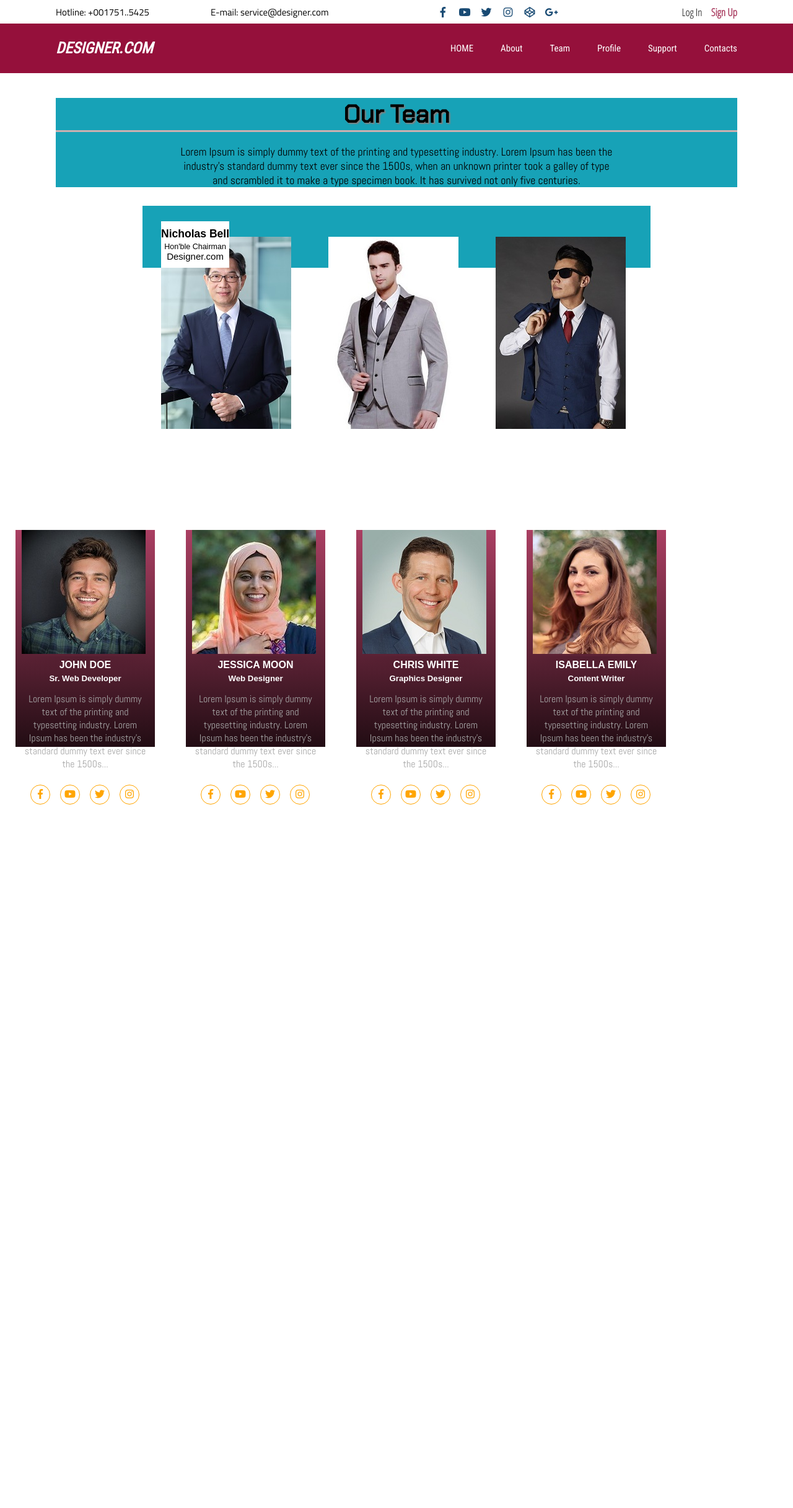
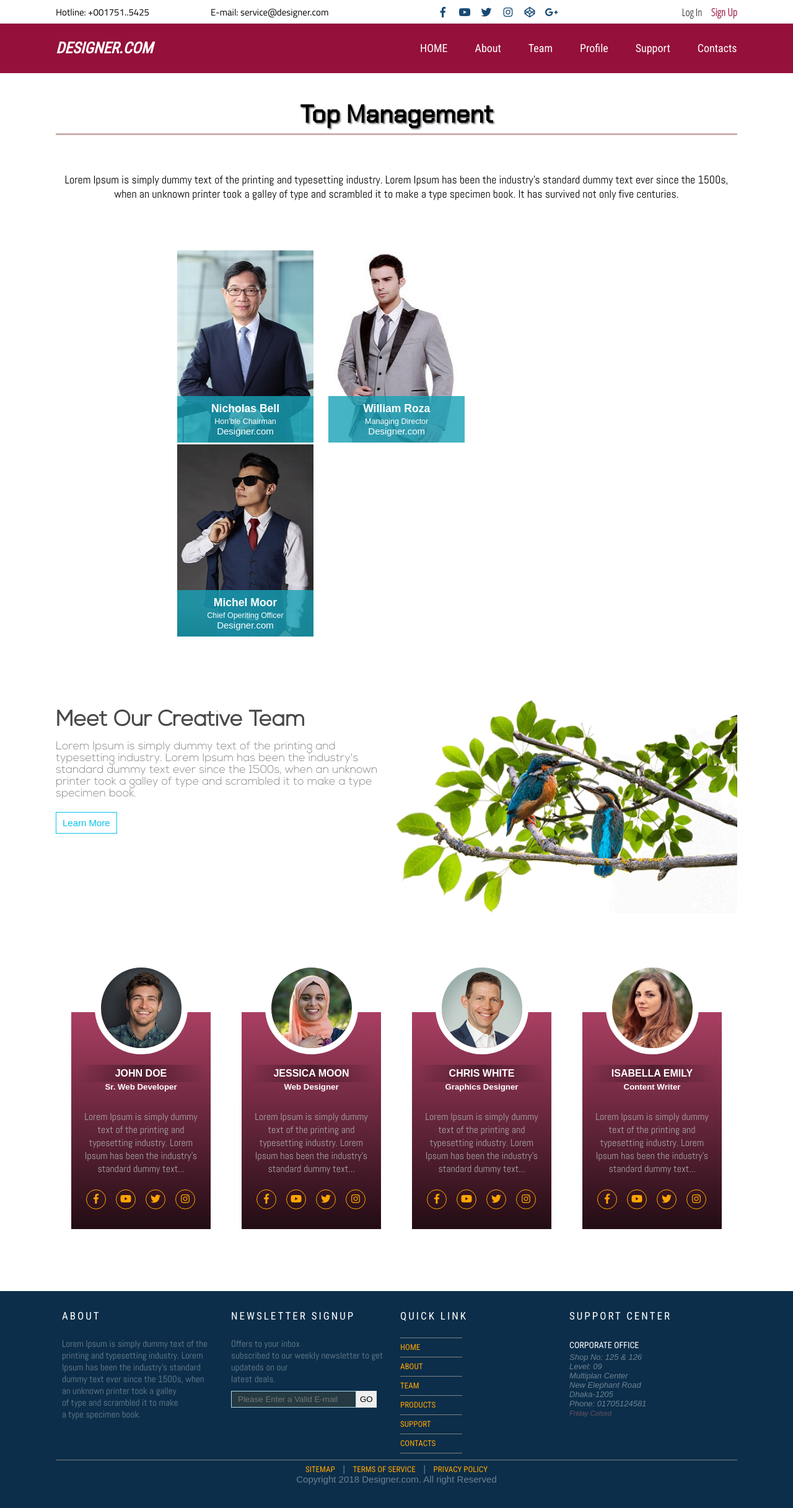
Before and after one commit to sayed363/Multi-page-admin-theme, a plain HTML site: page team.html in a window 1280 px wide. Shown: the whole page at 62% size. Before the commit the page ends 1355 px from the top, so only its background shows below. Drawn offline with Linux system fonts and the light colour scheme; a web font is replaced by a local one.

Commit message:
last changed added

```diff
--- a/css/custom.css
+++ b/css/custom.css
@@ -141,7 +141,7 @@ h1,h2,h3,h4,h5,h6{
 	list-style-type:none;
 	margin-left:160px;
 	position:absolute;
-	left:55px;
+	left:6px;
 }
 #menu ul li{
 	height:80px;
@@ -157,6 +157,8 @@ h1,h2,h3,h4,h5,h6{
 	font-family:'roboto condensed', sans-serif;
 	line-height:80px;
 	color:white;
+	font-size:18px;
+	font-weight:normal;
 }
 #menu ul li a:hover{
 	color:red;
@@ -538,6 +540,7 @@ h1,h2,h3,h4,h5,h6{
 	border-bottom:3px solid #ccb0b0;
 	margin-bottom:60px;
 	text-shadow:2px 2px 2px gray;
+	padding-bottom:5px;
 }
 #at_a_glance{
 	/* background-color:#e3dddd; */
@@ -582,52 +585,91 @@ h1,h2,h3,h4,h5,h6{
 /* -------------------------------------------------- */
 /* TEAM STARTED */
 /*--------------------------------------------------- */
+/* management_block */
 #team{
 	width:1100px;
 	margin: 40px auto 30px;
-	background:#17A2B7;
-}
-/* management_block started */
-#management_block {
-	/* height:350px; */
-	width: 820px;
-	margin:auto;
-	padding:50px 0px;
-	background: #17A2B7;
-	position:relative;
-}
-
-.man-identity{
-	background-color:#fff;
-	color:#000;
-	padding:10px 0px;
-	margin-top:-100px;
-	z-index:3;
-	position:absolute;
-	bottom:0px;
-}
-.management{
-	/* height:300px; */
-	/* width: 200px; */
-	margin:0px 20px 0px;
-	padding:0px 10px 10px;
-	float:left;
-	z-index:1;
 	text-align:center;
 }
+#team h3{
+	margin-bottom: 60px;
+	text-align:center;
+	font-family:'Chakra Petch', sans-serif;
+	font-size:40px;
+	text-shadow:2px 2px 2px gray;
+	border-bottom:3px solid #ccb0b0;
+	padding-bottom:5px;
+}
+#team_info{}
+#team_info p{
+	font-family:'Abel', sans-serif;
+	font-size:18px;
+	font-style:bold;
+}
+#management{width:100%;}
+.man-wrapper{margin:auto;width:728px;padding:50px 0px;}
+.man-team{height:310px;width:220px;background:#fff;display:inline-block;margin:0 10px;position:relative;cursor:pointer;transition:0.5s}
+.man-team:hover{box-shadow:0 0 10px 5px gray;transition:0.5s;}
+.man-team img{height:100%;width:100%;}
+.man-identity{text-align:center;background:#17A2B7cc;position:absolute;width:220px;padding:10px 0px;bottom:0px;color:#fff;}
 /* management_block ends */
 
+/* few-word */
+#few-word{padding:50px 0px;}
+#word-wrapper{width:1100px;margin:auto;}
+#word-wrapper .box{}
+
+#left-wrapper{width:50%;float:left;}
+@font-face{font-family:nexa-light;src:url(../fonts/Nexa-Light.ttf);}
+#left-wrapper h3{font-size:35px;margin:15px 0px;color:#4a4a4a;font-family:nexa-light;}
+#left-wrapper p{font-size:16px;font-family:nexa-light;font-size:18px;font-weight:normal;color:#878787;}
+#left-wrapper a{display:inline-block;text-decoration:none;padding:8px 10px;border:1px solid #05C2EE;margin-top:20px;transition:0.5s;color:#05C2EE;}
+#left-wrapper a:hover{background-color:#007AFF;color:#fff;border:1px solid #007AFF;transition:0.5s;}
+
+#right-wrapper{width:50%;float:right;}
+#right-wrapper img{height:350px;width:100%;}
+
+
+
+
+
+/* working team */
+#working-team{
+	clear:both;
+	height:550px;
+	width:100%;
+}
+#team-wrapper{
+	width:1100px;
+	margin:auto;
+}
 .member{
 	box-sizing:border-box;
-	padding:0px 10px;
+	padding:85px 10px;
 	background-color:black;
 	background-image: linear-gradient(to top,#AA3F6233, #AA3F62);
-	margin: 150px 25px;
+	margin: 150px 25px 100px;
 	width: 225px;
 	height: 350px;
 	float: left;
 	font-size:16px;
 	position:relative;
+	transition:0.5s;
+}
+.member:hover{
+	cursor:pointer;
+	box-shadow:0 0 10px 5px gray;transition:0.5s;
+}
+
+.member img{
+	height:130px;
+	width:130px;
+	border:10px solid #fff;
+	border-radius:50%;
+	transform:translate(-50%,-50%);
+	position:absolute;
+	left:50%;
+	top:-2%;
 }
 .member h4{
 	text-align:center;
@@ -641,16 +683,6 @@ h1,h2,h3,h4,h5,h6{
 	text-align:center;
 	color:white;
 	padding-bottom:15px;
-}
-#member_img_1{
-	height:150px;
-	width:150px;
-	border-radius:100px;
-	display:inline-block;
-	position:absolute;
-	top:850px;
-	left:188px;
-	z-index:1;
 }
 
 
@@ -679,40 +711,27 @@ h1,h2,h3,h4,h5,h6{
 }
 .member ul li a:hover{
 	color:black;
-	background-color:white;
+	background-color:transparent;
 	border-radius:50px;
 	transition:1s;
 	color:#A93E61;
 	transform:rotate(360deg);
 }
-.member ul{}
+.member p{
+	text-align: center;
+	font-family: 'Abel', sans-serif;
+	font-size: 16px;
+	color: #a7a7a7;
+	margin-top: 15px;
+}
 
-/* social media ends------------------ */
+#team-img-bottom{
+	height:100%;
+	width:100%;
+}
 
-#team h3{
-	margin-bottom:20px;
-	text-align: center;
-	font-family: 'Chakra Petch', sans-serif;
-	font-size: 40px;
-	text-shadow: 2px 2px 2px gray;
-	border-bottom: 3px solid #ccb0b0;
-}
-#team_info{
-	height:auto;
-	width:700px;
-	margin:auto;
-}
-#team_info p{
-	text-align:center;
-	font-family: 'Abel', sans-serif;
-	font-size:18px;
-}
-.member p{
-	text-align:center;
-	font-family: 'Abel', sans-serif;
-	font-size:16px;
-	color:#a7a7a7;
-}
+
+
 /* -------------------------------------------------- */
 /* TEAM ENDS */
 /*--------------------------------------------------- */
@@ -727,9 +746,9 @@ footer{
 	width: 100%;
 	box-sizing:border-box;
 	background-color:#0C2E4A;
+	clear:both;
 }
 #footer{
-	height:250px;
 	width: 1100px;
 	margin: auto;
 }
--- a/team.html
+++ b/team.html
@@ -60,7 +60,7 @@
 	</section>
 
 	<section id="team">
-		<h3>Our Team</h3>
+		<h3>Top Management</h3>
 		<div id="team_info">
 			<p>Lorem Ipsum is simply dummy text of the printing and typesetting
 			industry. Lorem Ipsum has been the industry's standard dummy text
@@ -71,28 +71,57 @@
 	</section>
 
 	<!-- Management -->
-	<section>
-		<div id="management_block">
-			<div class="management" id="chairman">
+	<section id="management">
+		<div class="man-wrapper">
+			<div class="man-team">
 				<img src="images/man1.jpg" alt="Hom'ble Chairman"/>
 				<div class="man-identity">
 					<h3>Nicholas Bell</h3>
 					<small>Hon'ble Chairman</small>
 					<p>Designer.com</p>
-
 				</div>
 			</div>
-			<div class="management" id="md">
+			<div class="man-team">
 				<img src="images/man2.jpg" alt="Hom'ble Managing Director"/>
+				<div class="man-identity">
+					<h3>William Roza</h3>
+					<small>Managing Director</small>
+					<p>Designer.com</p>
 				</div>
-			<div class="management" id="ceo">
-				<img src="images/man3.jpg" alt="Chief Operating Officer"/>
+			</div>
+			<div class="man-team">
+				<img src="images/man3.jpg" alt="Hom'ble Chairman"/>
+				<div class="man-identity">
+					<h3>Michel Moor</h3>
+					<small>Chief Operiting Officer</small>
+					<p>Designer.com</p>
+				</div>
 			</div>
 		</div>
 	</section>
 
+
+	<!-- few words -->
+	<section id="few-word">
+		<div id="word-wrapper">
+			<div id="left-wrapper" class="box">
+				<h3>Meet Our Creative Team</h3>
+				<p>Lorem Ipsum is simply dummy text of the printing and typesetting
+				industry. Lorem Ipsum has been the industry's standard dummy text
+				ever since the 1500s, when an unknown printer took a galley of type
+				and scrambled it to make a type specimen book.</p>
+				<a href="#">Learn More</a>
+			</div>
+			<div id="right-wrapper" class="box">
+				<img src="images/kingfisher.png" alt="Jackfruit Leaf Image"/>
+			</div>
+		</div>
+	</section>
+
+
 	<!-- Member Section -->
-	<section>
+	<section id="working-team">
+		<div id="team-wrapper">
 			<!-- Member-1------------- -->
 			<div class="member" id="team_member_1">
 				<img src="images/member-1.jpg" alt="John Doe"/>
@@ -100,8 +129,7 @@
 					<h4>John Doe</h4>
 					<h5>Sr. Web Developer</h5>
 					<p>Lorem Ipsum is simply dummy text of the printing and typesetting
-				industry. Lorem Ipsum has been the industry's standard dummy text
-				ever since the 1500s... </p>
+					industry. Lorem Ipsum has been the industry's standard dummy text... </p>
 					<ul>
 						<li><a href="#"><i class="fab fa-facebook-f"></i></a></li>
 						<li><a href="#"><i class="fab fa-youtube"></i></a></li>
@@ -118,8 +146,7 @@
 					<h4>Jessica Moon</h4>
 					<h5>Web Designer</h5>
 					<p>Lorem Ipsum is simply dummy text of the printing and typesetting
-				industry. Lorem Ipsum has been the industry's standard dummy text
-				ever since the 1500s... </p>
+					industry. Lorem Ipsum has been the industry's standard dummy text... </p>
 					<ul>
 						<li><a href="#"><i class="fab fa-facebook-f"></i></a></li>
 						<li><a href="#"><i class="fab fa-youtube"></i></a></li>
@@ -136,8 +163,7 @@
 					<h4>Chris White</h4>
 					<h5>Graphics Designer</h5>
 					<p>Lorem Ipsum is simply dummy text of the printing and typesetting
-				industry. Lorem Ipsum has been the industry's standard dummy text
-				ever since the 1500s... </p>
+					industry. Lorem Ipsum has been the industry's standard dummy text... </p>
 					<ul>
 						<li><a href="#"><i class="fab fa-facebook-f"></i></a></li>
 						<li><a href="#"><i class="fab fa-youtube"></i></a></li>
@@ -154,8 +180,7 @@
 					<h4>Isabella Emily</h4>
 					<h5>Content Writer</h5>
 					<p>Lorem Ipsum is simply dummy text of the printing and typesetting
-				industry. Lorem Ipsum has been the industry's standard dummy text
-				ever since the 1500s... </p>
+					industry. Lorem Ipsum has been the industry's standard dummy text... </p>
 					<ul>
 						<li><a href="#"><i class="fab fa-facebook-f"></i></a></li>
 						<li><a href="#"><i class="fab fa-youtube"></i></a></li>
@@ -164,59 +189,61 @@
 					</ul>
 				</div>
 			</div>
+		</div>
 	</section>
 
+
 	<!-- Footer -->
-	<!-- <footer> -->
-		<!-- <section id="footer"> -->
-			<!-- <div class="footer_block" id="footer_block_1"> -->
-				<!-- <h3>About</h3> -->
-				<!-- <p>Lorem Ipsum is simply dummy text of the printing and typesetting  -->
-				<!-- industry. Lorem Ipsum has been the industry's standard dummy text  -->
-				<!-- ever since the 1500s, when an unknown printer took a galley <br/>of type  -->
-				<!-- and scrambled it to make<br/> a type specimen book.</p> -->
-			<!-- </div> -->
-			<!-- <div class="footer_block" id="footer_block_2"> -->
-				<!-- <h3>newsletter signup</h3> -->
-				<!-- <p>Offers to your inbox <br/> subscribed to our weekly newsletter to get updateds on our <br/> latest deals.</p> -->
-				<!-- <input type="searchbar" placeholder="Please Enter a Valid E-mail"/><button type="button">GO</button> -->
-			<!-- </div> -->
-			<!-- <div class="footer_block" id="footer_block_3"> -->
-				<!-- <h3>quick link</h3> -->
-				<!-- <div> -->
-					<!-- <ul> -->
-						<!-- <li><a href="#">HOME</a></li> -->
-						<!-- <li><a href="#">About</a></li> -->
-						<!-- <li><a href="#">Team</a></li> -->
-						<!-- <li><a href="#">Products</a></li> -->
-						<!-- <li><a href="#">Support</a></li> -->
-						<!-- <li><a href="#">Contacts</a></li> -->
-					<!-- </ul> -->
-				<!-- </div> -->
-			<!-- </div> -->
-			<!-- <div class="footer_block" id="footer_block_4"> -->
-				<!-- <h3>Support Center</h3> -->
-				<!-- <div> -->
-					<!-- <h3 id="corporate_office">Corporate Office</h3> -->
-					<!-- <address> -->
-						<!-- Shop No: 125 &amp 126 <br/> -->
-						<!-- Level: 09 <br/> -->
-						<!-- Multiplan Center<br/> -->
-						<!-- New Elephant Road<br/> -->
-						<!-- Dhaka-1205<br/> -->
-						<!-- Phone: 01705124581<br/> -->
-						<!-- <span id="closing_day">Friday Colsed</span> -->
-					<!-- </address> -->
-				<!-- </div> -->
-				<!-- <div></div> -->
-			<!-- </div> -->
+	<footer>
+		<section id="footer">
+			<div class="footer_block" id="footer_block_1">
+				<h3>About</h3>
+				<p>Lorem Ipsum is simply dummy text of the printing and typesetting
+				industry. Lorem Ipsum has been the industry's standard dummy text
+				ever since the 1500s, when an unknown printer took a galley <br/>of type
+				and scrambled it to make<br/> a type specimen book.</p>
+			</div>
+			<div class="footer_block" id="footer_block_2">
+				<h3>newsletter signup</h3>
+				<p>Offers to your inbox <br/> subscribed to our weekly newsletter to get updateds on our <br/> latest deals.</p>
+				<input type="searchbar" placeholder="Please Enter a Valid E-mail"/><button type="button">GO</button>
+			</div>
+			<div class="footer_block" id="footer_block_3">
+				<h3>quick link</h3>
+				<div>
+					<ul>
+						<li><a href="#">HOME</a></li>
+						<li><a href="#">About</a></li>
+						<li><a href="#">Team</a></li>
+						<li><a href="#">Products</a></li>
+						<li><a href="#">Support</a></li>
+						<li><a href="#">Contacts</a></li>
+					</ul>
+				</div>
+			</div>
+			<div class="footer_block" id="footer_block_4">
+				<h3>Support Center</h3>
+				<div>
+					<h3 id="corporate_office">Corporate Office</h3>
+					<address>
+						Shop No: 125 &amp 126 <br/>
+						Level: 09 <br/>
+						Multiplan Center<br/>
+						New Elephant Road<br/>
+						Dhaka-1205<br/>
+						Phone: 01705124581<br/>
+						<span id="closing_day">Friday Colsed</span>
+					</address>
+				</div>
+				<div></div>
+			</div>
 
-			<!-- <div id="copyright"> -->
-				<!-- <span><a href="#">Sitemap</a> &nbsp | &nbsp <a href="#">Terms of Service</a> &nbsp | &nbsp <a href="#">Privacy Policy</a></span> <br/> -->
-				<!-- <span>Copyright 2018 Designer.com. All right Reserved</span> -->
-			<!-- </div> -->
-		<!-- </section> -->
-	<!-- </footer> -->
+			<div id="copyright">
+				<span><a href="#">Sitemap</a> &nbsp | &nbsp <a href="#">Terms of Service</a> &nbsp | &nbsp <a href="#">Privacy Policy</a></span> <br/>
+				<span>Copyright 2018 Designer.com. All right Reserved</span>
+			</div>
+		</section>
+	</footer>
 
 	<script src="js/custom_16.js"></script>
 </body>
```
Also changed, not shown: profile.html (+14 -53 lines), fonts/Antonio-Light.ttf (added), fonts/Nexa-Light.ttf (added), images/bird.png (added), images/kingfisher.png (added). Lines whose indentation alone changed are shown as unchanged.
